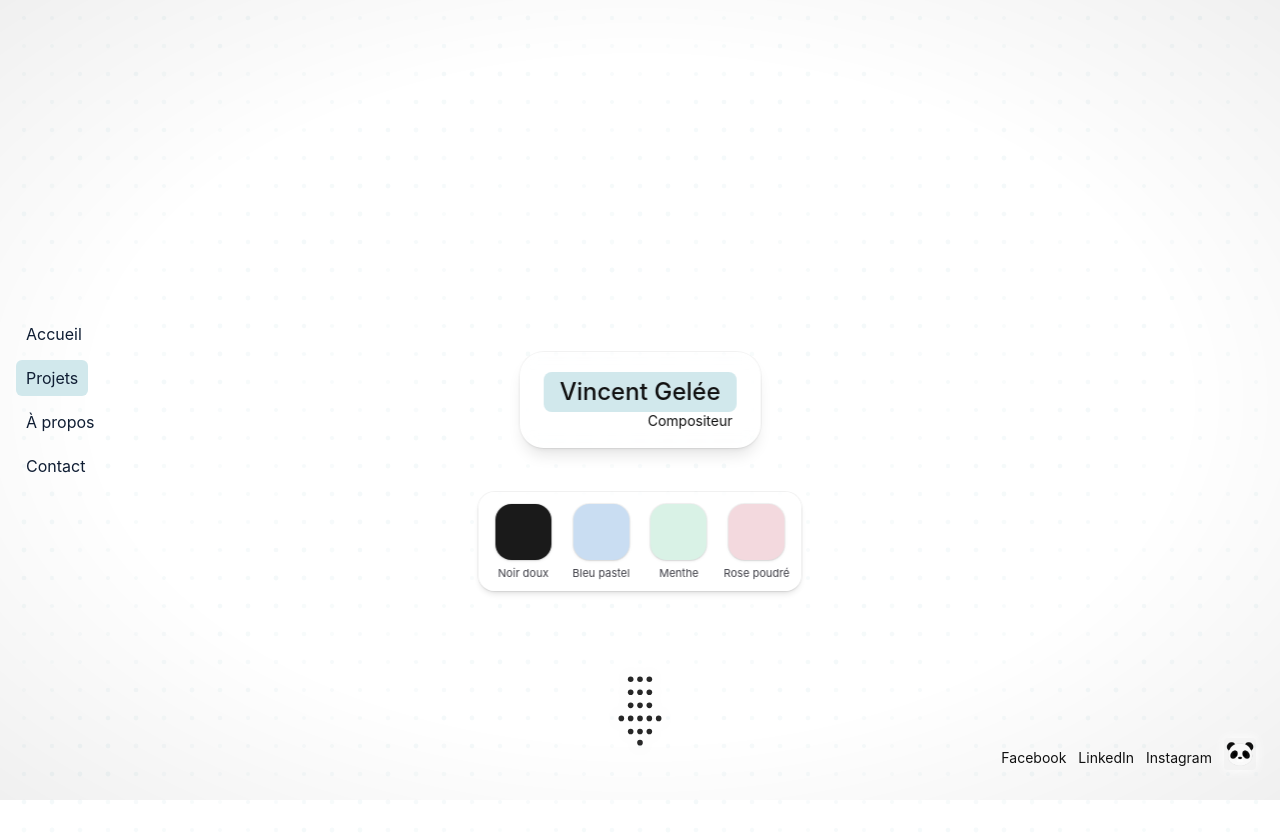
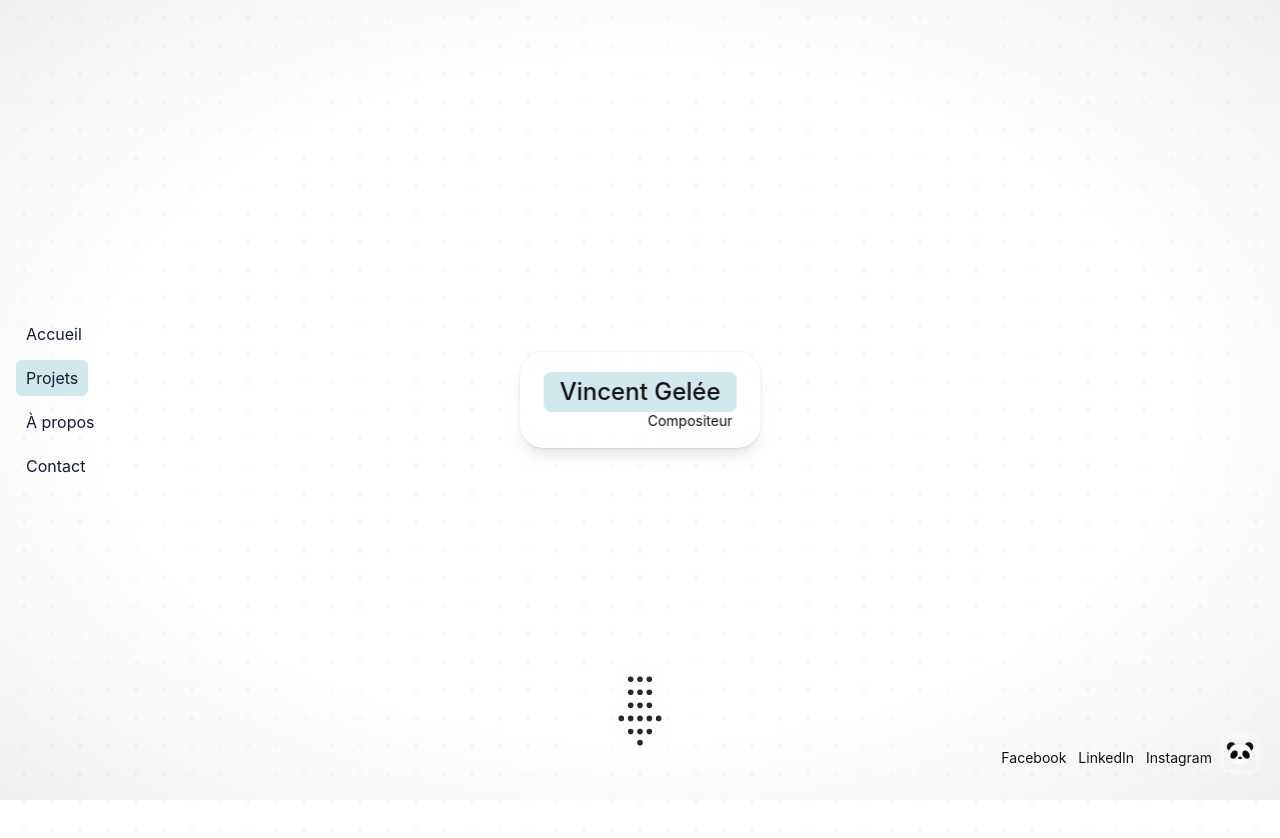
Before and after one commit to HugoLaurent/pipo, a React (Vite) app: page / in a window 1280 px wide. Shown: the top 838 px of the page. Built offline with nearby package versions, Linux system fonts and the light colour scheme.

Commit message:
Mise à jour de la langue du document en français et commentaire du code pour la gestion des couleurs d'animation dans HomeHero

```diff
--- a/index.html
+++ b/index.html
@@ -1,5 +1,5 @@
 <!doctype html>
-<html lang="en">
+<html lang="fr">
 
 <head>
   <meta charset="UTF-8" />
--- a/src/components/HomeHero.jsx
+++ b/src/components/HomeHero.jsx
@@ -30,7 +30,7 @@ function HomeHero({ arrowDots, theme, animatedColorsRef }) {
   const [hoverFill, setHoverFill] = useState(
     hexToRgba(theme?.dotBase || "#111111", 0.9),
   );
-  const [glowRgba, setGlowRgba] = useState(
+  /* const [glowRgba, setGlowRgba] = useState(
     hexToRgba(theme?.glowColor || "#ffffff", 0.6),
   );
 
@@ -39,7 +39,7 @@ function HomeHero({ arrowDots, theme, animatedColorsRef }) {
     { name: "Bleu pastel", value: "#C9DDF2" },
     { name: "Menthe", value: "#D9F2E6" },
     { name: "Rose poudré", value: "#F3D9DE" },
-  ];
+  ]; */
 
   useLayoutEffect(() => {
     let isInitialRender = true;
@@ -127,13 +127,13 @@ function HomeHero({ arrowDots, theme, animatedColorsRef }) {
           setBaseRgba(b);
           setTitleTextColor(getReadableTextColor(ac.base));
           setHoverFill(hexToRgba(theme?.dotBase || "#111111", 0.9));
-          setGlowRgba(hexToRgba(theme?.glowColor || "#ffffff", 0.6));
+          /* setGlowRgba(hexToRgba(theme?.glowColor || "#ffffff", 0.6)); */
         }
       } else if (mounted) {
         setBaseRgba(hexToRgba(theme?.titleBg || "#111111", 1));
         setTitleTextColor(theme?.titleText || "#fff");
         setHoverFill(hexToRgba(theme?.dotBase || "#111111", 0.9));
-        setGlowRgba(hexToRgba(theme?.glowColor || "#ffffff", 0.6));
+        /* setGlowRgba(hexToRgba(theme?.glowColor || "#ffffff", 0.6)); */
       }
       raf = requestAnimationFrame(tick);
     }
@@ -223,7 +223,7 @@ function HomeHero({ arrowDots, theme, animatedColorsRef }) {
       </div>
 
       <div className="absolute left-1/2 top-[calc(50%+92px)] -translate-x-1/2">
-        <div
+        {/*    <div
           className="grid grid-cols-4 gap-3 rounded-2xl p-3 shadow-md ring-1 ring-black/5 backdrop-blur-sm"
           style={{ backgroundColor: glowRgba }}
         >
@@ -240,7 +240,7 @@ function HomeHero({ arrowDots, theme, animatedColorsRef }) {
               </span>
             </div>
           ))}
-        </div>
+        </div>*/}
       </div>
 
       <svg
```
